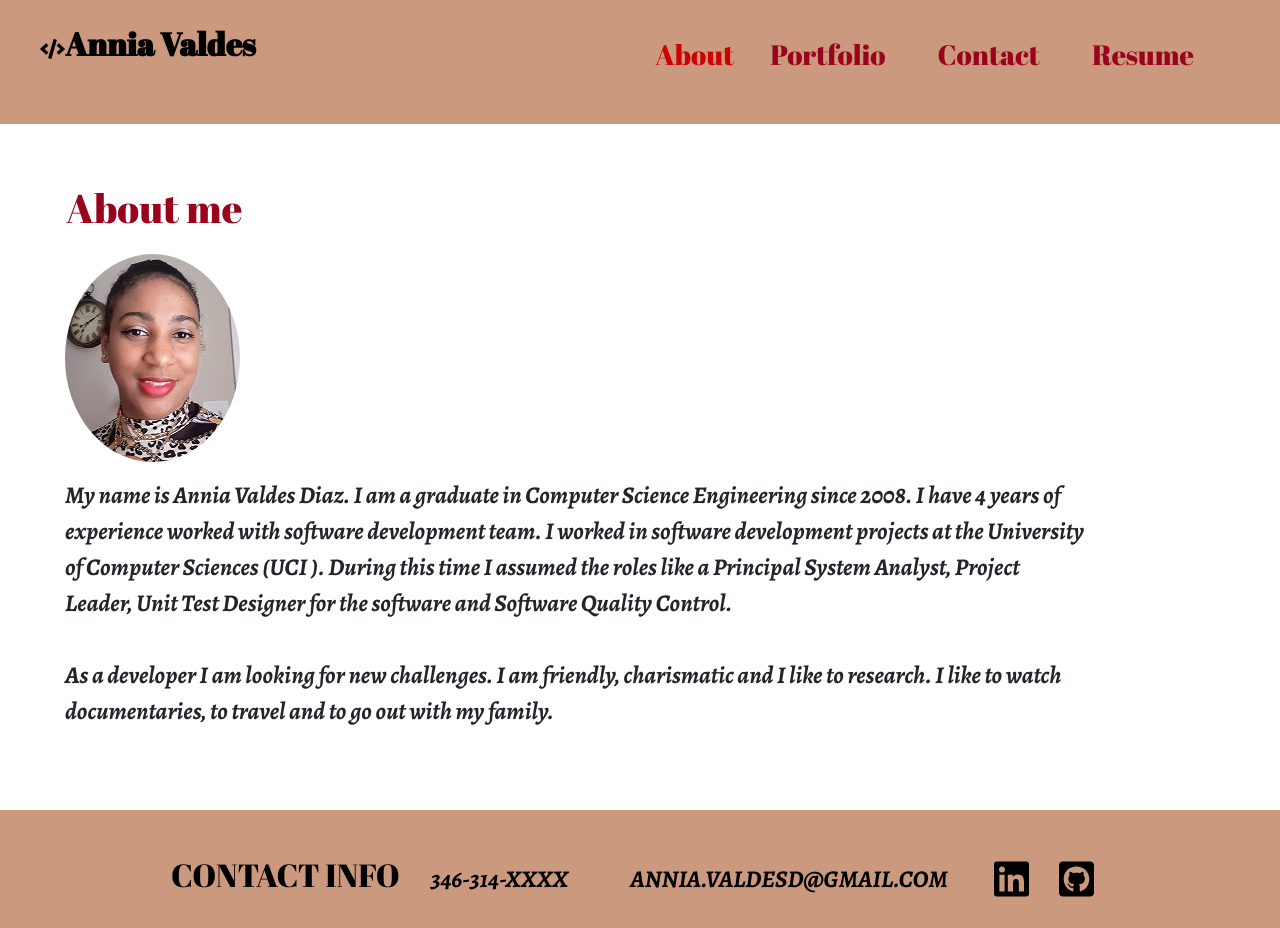
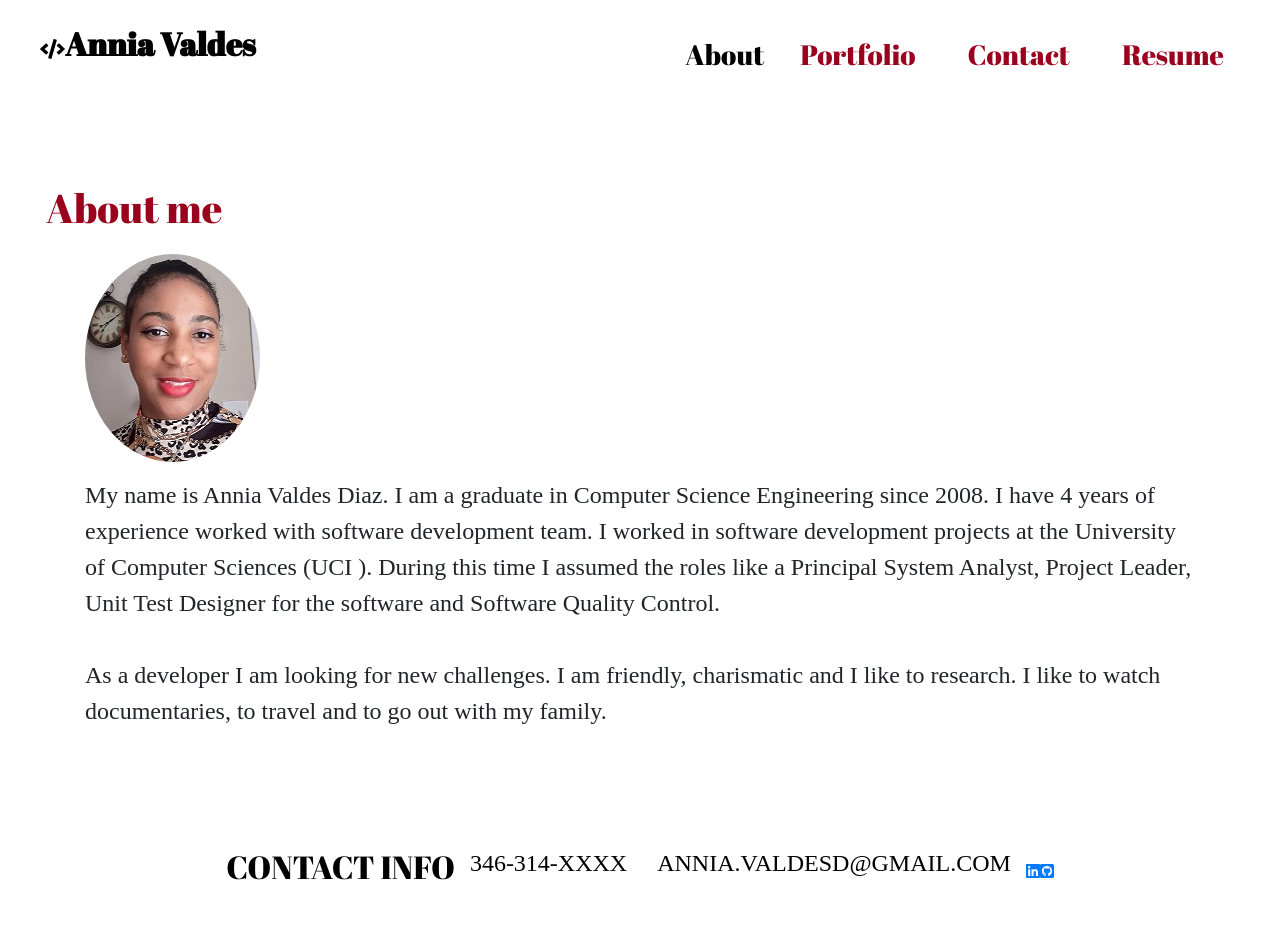
Before and after one commit to anniavd/React-Portfolio, a React (Create React App) app: page / in a window 1280 px wide. Built offline with nearby package versions, Linux system fonts and the light colour scheme.

Commit message:
changed color and more resposive

```diff
--- a/src/index.css
+++ b/src/index.css
@@ -1,3 +1,19 @@
+
+:root {
+  height: 100%;
+}
+
+body {
+  display: flex;
+  min-height: 100vh;
+  flex-direction: column;
+}
+
+main {
+  margin: 0 auto;
+	max-width: 100%;
+  padding: 50px 30px;
+}
 * {
 margin: 0;
   padding: 0;
@@ -10,20 +26,15 @@ margin: 0;
 }
 
 
-main{
-  max-width: 90%;
-  padding: 50px 50px;
-}
-
-
 .about {
   width: 100%;
   padding-left: 2vh;
   padding-right: 2vh;
+}
+.fontStyle{
+  font-family: 'Arapey', serif;
 
 }
-
-
   /* style header star */
 .navegation {
   width: 100%;
@@ -31,19 +42,16 @@ main{
   flex-wrap: wrap;
   display: flex;
   padding: 25px 0px;
-  background-color:#cb997e;
+  background-color:dark;
   justify-content: space-between;
   margin-bottom: 10px;
   font-family:'Franklin Gothic Medium', 'Arial Narrow', Arial, sans-serif;
   position: sticky;
   top: 0;
   z-index: 9999;
+
 }
 
-header a{
-  text-decoration: none;
-  color: var(--primary-color);
-}
 
 header h2 {
  font-weight: bold;
@@ -63,7 +71,7 @@ flex-wrap: wrap;
 justify-content: space-between;
 align-items: center;
 list-style: none;
-padding-right: 50px;
+padding-right: 20px;
 }
 
 header nav ul li a {
@@ -74,24 +82,38 @@ color:--primary-color;
 cursor: pointer;
 
 }
-/*animation*/
-header nav ul li :hover{
-    text-shadow: 0 0 20px #da3309;
+
+.navActive {
+  color: black;
 }
 
-.navActive {
-  color:  #d00000;
+a.nav-link{
+  color:var(--primary-color);
 }
-
 a.navActive:hover{
   color:black;
+  text-decoration: none;
  }
  a.nav-link:hover {
    color:var(--primary-color);
  }
+
+.contact{
+    margin-top: 20px;
+  }
+
+.contact h2{
+  color:var(--primary-color);
+  }
+
 /*style secction About*/
+
+img.figure-img.img-fluid{
+  box-shadow: 4px 5px 5px 4px var(--primary-color);
+}
+
 h1,h3{
-  font-size: 30px;
+  font-size: 20px;
   padding-bottom: 14px;
   color:var(--primary-color);
 }
@@ -100,10 +122,11 @@ p{
    padding: 15px;
   text-align: start;
   font-size: 24px;
-  font-family: 'Alegreya', serif;
+ font-family: 'Arapey', serif;
 }
 
-.otherForm{
+
+/*.otherForm{
   display: flex;
   flex-direction: column;
   align-content: center;
@@ -116,15 +139,7 @@ p{
 font-size: 18px;
 font-weight: bold;
 color: var(--primary-color);
-}
-
-.Btn-submit{
- height: 30px;
-  border-radius: 5px;
-  cursor: pointer;
-  background-color: var(--primary-color);
-}
-
+}*/
 
 /*footer*/
 .footer{
@@ -135,12 +150,11 @@ color: var(--primary-color);
   justify-content: center;
   text-align: center;
   text-transform: uppercase;
-  background-color:#cb997e;
   padding-top: 20px;
 
 }
 
-.footer  a{
+.contact  a{
   text-decoration: none;
   color:black;
   margin:0 15px ;
@@ -148,18 +162,36 @@ color: var(--primary-color);
   align-content: center;
  }
 
- .footer p{
+ .contact p .footer p{
    margin: 16px;
+   align-content: center;
+
  }
 
 /*Portfolio seccion*/
+.text-portfolio{
+  text-align: center;
 
-.Project {
+}
+
+/*.Project {
 	color: #fff;
 	position: relative;
   margin: 1.5rem;
 
+}*/
+
+.card{
+  padding: 5px;
+  margin-right: 8px;
+  margin-left: 8px;
+  margin-top: 10px;
+  margin-bottom: 10px;
+  height: 300px;
+  width: 350px;
+  box-shadow: 5px 2px var(--primary-color);
 }
+
 
 .Project-meta {
 	color: #4d4d4d;
@@ -175,7 +207,7 @@ color: var(--primary-color);
 }
 
 .Project-meta h3 {
-	text-align: left;
+	text-align: center;
 }
 
 .Project-meta a {
@@ -185,11 +217,12 @@ color: var(--primary-color);
 }
 
 .Project-meta p{
-  font-size: 12px;
+  font-size: 15px;
+  text-align: left;
 }
 .Project-meta a,
 .Project-meta  {
-	text-align: right;
+	text-align: center;
 }
 
 img{
@@ -212,39 +245,14 @@ img:hover{
 
   width: 25rem;
   max-width: 300px;
-  max-height: 300px;
+  max-height: 160px;
   display: block;
+  margin: auto;
 
 }
 
 
-/*form*/
-form {
-  width: 100%;
-  padding: 2%;
-  font-family: 'Alegreya', serif;
-}
 
-input {
-  font-size: 1rem;
-  padding: 0.25rem;
-  outline: none;
-  border-radius: 5px;
-  transition: box-shadow 0.2s;
-  width: 100%;
-  border-color :#cb997e;
-}
-
-textarea {
-	width: 100%;
-	height: 120px;
-	border: 3px solid #cb997e;
-  padding: 5px;
-  border-radius: 8px;
-
-}
-
-/*****/
 /*Resume*/
 
 .resume{
@@ -286,9 +294,26 @@ h1,h2,h3,a{
      h2, h3{
         font-size: 25px;
       }
+
+      .Project-meta p{
+        font-size: 14px;
+      }
+
+      img.images{
+        width: 25rem;
+        max-width: 300px;
+        max-height: 300px;
+      }
   }
 
  @media screen and (max-width: 768px) {
+
+  .grid {
+		display: block;
+  }
+  h2,h3{
+    font-size: 22px;
+  }
 
  .navegation ul li a{
   font-size:30px;
@@ -297,11 +322,6 @@ h1,h2,h3,a{
 
    header nav ul  {
     padding-left: 20px;
-  }
-
-  .Project {
-		margin: 2rem;
-		width: calc(100% - 4rem);
   }
 
   .Project-meta {
@@ -313,18 +333,23 @@ h1,h2,h3,a{
 		margin-right: 1rem;
   }
 
+  .Project-meta a{
+  text-align: left;
+  }
+
+  .Project-meta p{
+    font-size: 14px;
+    text-align: center;
+  }
+
   .footer p h2{
     font-size:12px ;
 
   }
-}
-
-@media screen and (max-width: 768px) {
-  .grid {
-		display: block;
-  }
-  h2,h3{
-    font-size: 22px;
+  img.images{
+    width: 30rem;
+    max-width: 300px;
+    max-height: 200px;
   }
 }
 
@@ -333,6 +358,7 @@ h1,h2,h3,a{
  .navegation ul li a{
 font-size: 25px;
  }
+
 
  header h2 {
    font-size: 25px;
@@ -347,7 +373,16 @@ font-size: 25px;
   .footer p h2 h3{
 font-size: 10px;
   }
+
+  .card{
+    height: 300px;
+    width: 400px;
   }
 
-/* font-family: 'Abril Fatface', cursive;
-font-family: 'Alegreya', serif;*/
+  img.images{
+    width: 25rem;
+    max-width: 150px;
+    max-height: 150px;
+ }
+
+}
```
Lines whose indentation alone changed are shown as unchanged.
